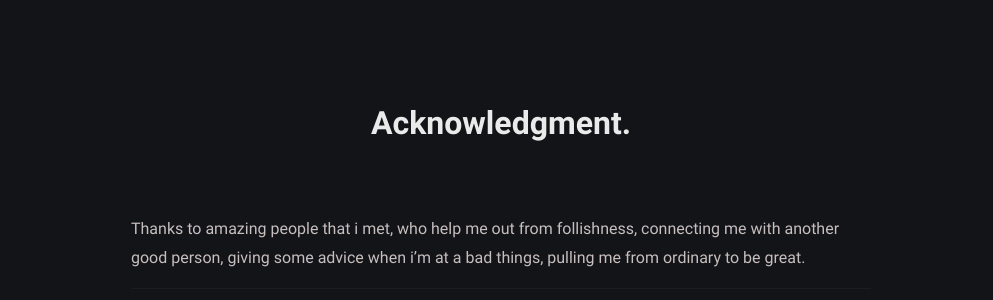
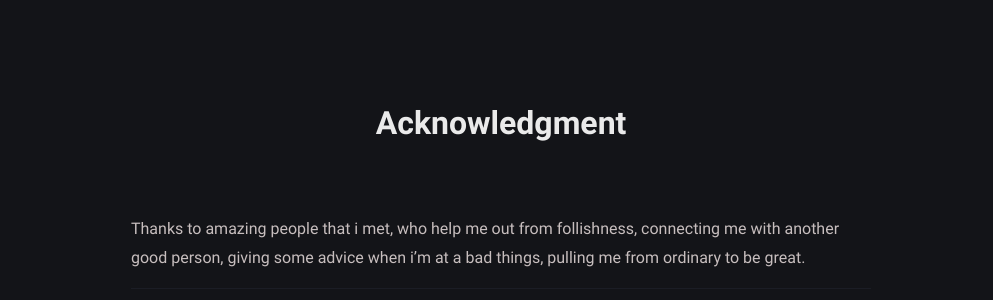
Before and after one commit to Gialbo/Gialbo.github.io, a Jekyll site: the page built from thanks.md, in a window 1280 px wide. Shown: the part 122-422 px from the top of the page, without its empty margins (139-1132 px from the left). Built offline with Jekyll 4.4.1, drawn with Linux system fonts in a browser that asks for light colours.

Commit message:
Removeddot after end of page title

```diff
--- a/_layouts/page.html
+++ b/_layouts/page.html
@@ -11,7 +11,7 @@ layout: compress
   {% include navbar.html %}
   <div class="wrapper">
     <header class="header">
-      <h1 class="header-title center" itemprop="headline">{{ page.title | escape }}.</h1>
+      <h1 class="header-title center" itemprop="headline">{{ page.title | escape }}</h1>
     </header>
     <main class="page-content" aria-label="Content">
       {% include anchor_headings.html html=content anchorClass="anchor-head" beforeHeading=true h_min=4 h_max=4 %}
```
